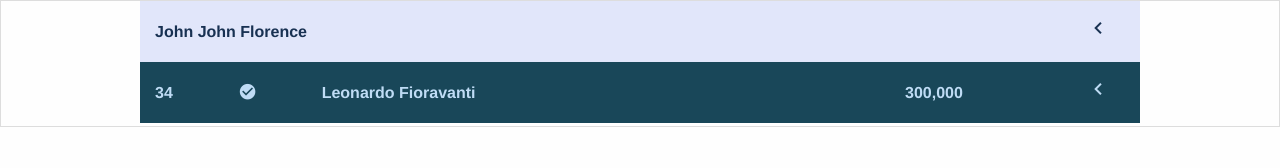
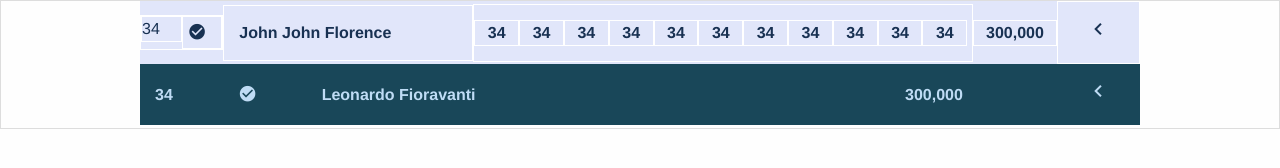
Before and after one commit to robomono/ffsurf, a plain HTML site: page leaderboard_wsl2.html in a window 1280 px wide. Drawn offline with Linux system fonts and the light colour scheme.

Commit message:
further wsl leaderboard developments

```diff
--- a/leaderboard_wsl2.html
+++ b/leaderboard_wsl2.html
@@ -18,10 +18,38 @@
 
 		<div class="teampage">
 
-			<div class="row align-center align-middle teamsurfer">
+			<div class="row align-center align-middle teamsurfer hide-for-small-only">
 
-				<div class="small-11 columns teamsurfername">John John Florence</div>
-				<div class="small-1 columns expandsurfer"> <i class="material-icons">chevron_left</i> </div>
+
+				<div class="large-1 medium-1 columns" style="border:1px solid white;padding:0px;">
+					<div style="width:50%;float:left;border:1px solid white;">34</div>
+					<div style="width:50%;float:left;border:1px solid white;padding-left:5px;padding-right:5px;"><i style="font-size:14pt;margin-top:6px;" class="material-icons">check_circle</i></div>
+				</div>
+
+
+
+
+				<div class="large-3 medium-4 columns teamsurfername" style="border:1px solid white;">John John Florence</div>
+
+				<div class="large-6 medium-5 columns teamsurfername" style="border:1px solid white;">
+						<div class="row">
+							<div style="width:9%;text-align:center;border:1px solid white;">34</div>
+							<div style="width:9%;text-align:center;border:1px solid white;">34</div>
+							<div style="width:9%;text-align:center;border:1px solid white;">34</div>
+							<div style="width:9%;text-align:center;border:1px solid white;">34</div>
+							<div style="width:9%;text-align:center;border:1px solid white;">34</div>
+							<div style="width:9%;text-align:center;border:1px solid white;">34</div>
+							<div style="width:9%;text-align:center;border:1px solid white;">34</div>
+							<div style="width:9%;text-align:center;border:1px solid white;">34</div>
+							<div style="width:9%;text-align:center;border:1px solid white;">34</div>
+							<div style="width:9%;text-align:center;border:1px solid white;">34</div>
+							<div style="width:9%;text-align:center;border:1px solid white;">34</div>
+						</div>
+				</div>
+
+				<div class="large-1 medium-1 columns teamsurfername" style="border:1px solid white;padding:0px;text-align:center;">300,000</div>
+
+				<div class="large-1 medium-1 columns expandsurfer" style="border:1px solid white;padding-left:10px;padding-right:10px;float:right;"> <i class="material-icons">chevron_left</i> </div>
 
 				<div class="small-12 columns expandedsurfer">
 					<div class="row align-center align-middle">
@@ -166,6 +194,9 @@
 				<div class="small-1 columns teamsurfername">34</div>
 				<div class="small-1 columns teamsurfername"><i style="font-size:14pt;margin-top:6px;" class="material-icons">check_circle</i></div>
 				<div class="small-7 columns teamsurfername">Leonardo Fioravanti</div>
+
+
+
 				<div class="small-2 columns teamsurfername">300,000</div>
 				<div class="small-1 columns expandsurfer"> <i class="material-icons">chevron_left</i> </div>
 
```
